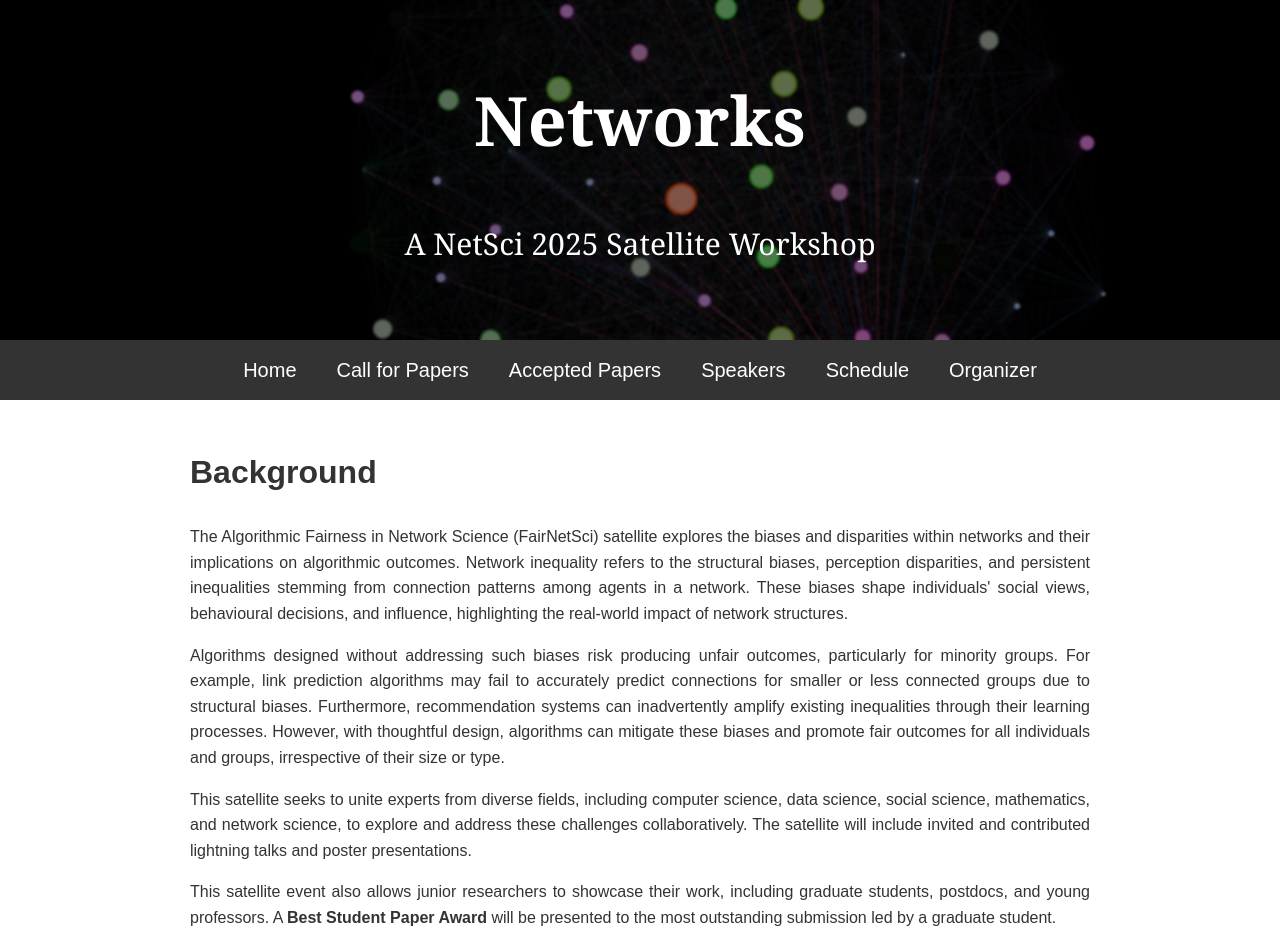
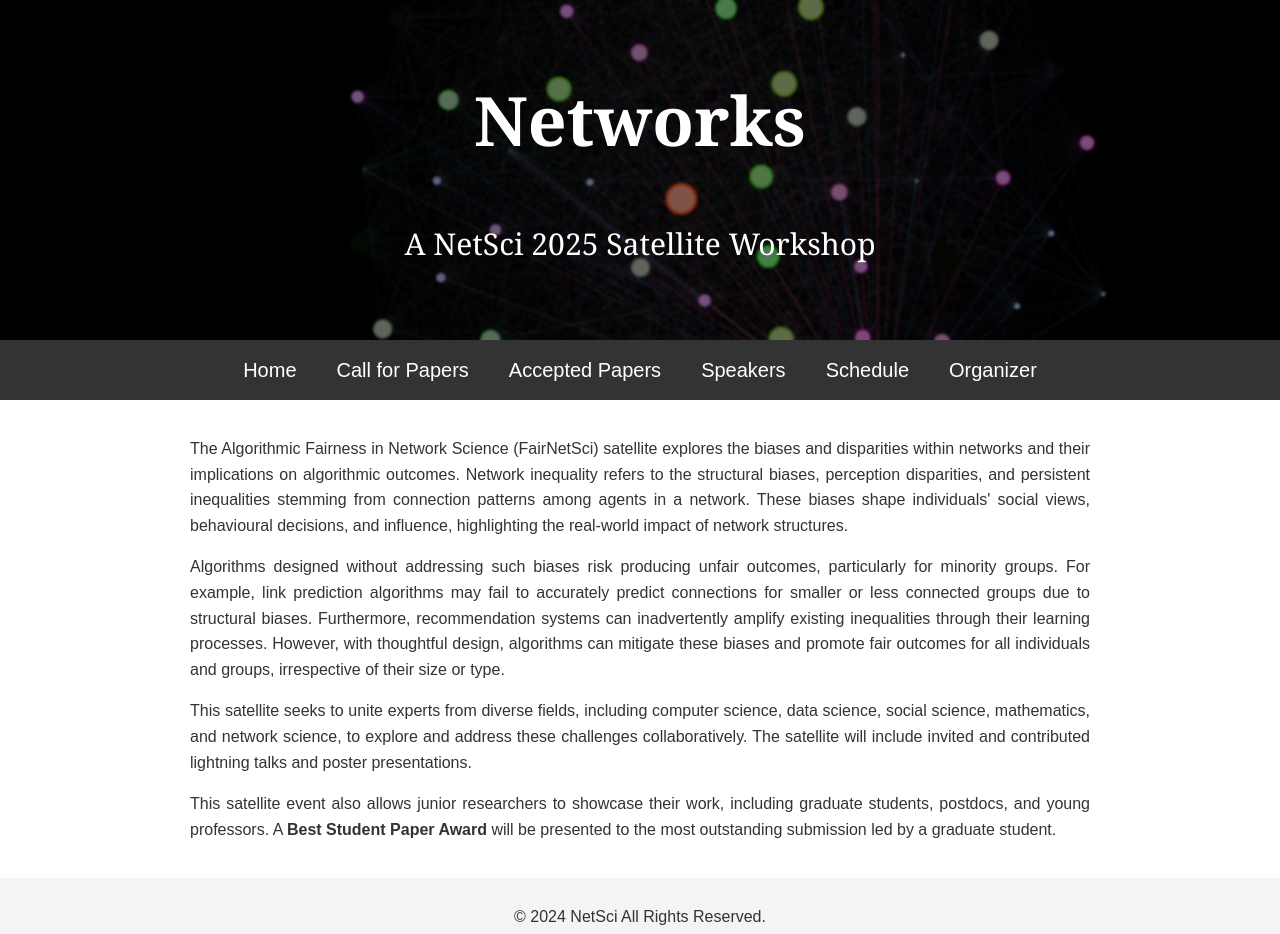
Before and after one commit to Kirtidev901M/SatelliteConference, a plain HTML site: page index.html in a window 1280 px wide. Shown: the top 934 px of the page. Drawn offline with Linux system fonts and the light colour scheme.

Commit message:
Update index.html

```diff
--- a/index.html
+++ b/index.html
@@ -118,7 +118,7 @@
 
 
     <section id="submission">
-        <h2>Background</h2>
+
         <p>The Algorithmic Fairness in Network Science (FairNetSci) satellite explores the biases and disparities within networks and their implications
 		on algorithmic outcomes. Network inequality refers to the structural biases, perception disparities, and persistent inequalities stemming
 		from connection patterns among agents in a network. These biases shape individuals' social views, behavioural decisions, and influence,
```
